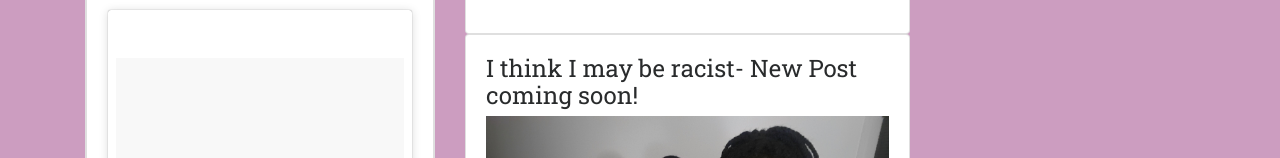
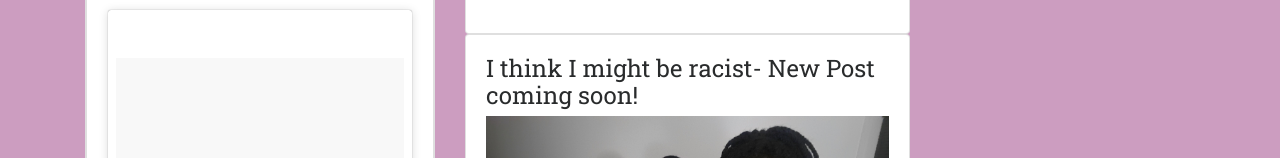
Before and after one commit to sharlashereece/sharlashereece.github.io, a plain HTML site: page about.html in a window 1280 px wide. Shown: the part 713-871 px from the top of the page. Drawn offline with nearby package versions, Linux system fonts and the light colour scheme; a script that the page names is missing; a web font is replaced by a local one.

Commit message:
Add files via upload

```diff
--- a/about.html
+++ b/about.html
@@ -111,7 +111,7 @@ I have always been known as the “smart” girl. The one who magically understa
 			</div>
 					<div class="card">
 				<div class="card-block">
-					<h4> I think I may be racist- New Post coming soon! </h4>
+					<h4> I think I might be racist- New Post coming soon! </h4>
 					<img src=img/sydmad.jpg>
 
 			<p> People are constantly discussing whether minorities can in fact be racist. Well I think they can be. I don't think I am racist myself (that was more to get you intrigued), but I do believe that at university, people tend to form groups with their own kind. I have never seen a Chinese student offer to be friends with a non-Chinese person. I'm sorry to pick on Orientals. I do believe all ethnicities/minorities do it. I wanted to think about why that is. Is it that University is so different in terms of a new city and new independence that people just gravitate towards what they know and understand out of comfort? </p>
```
